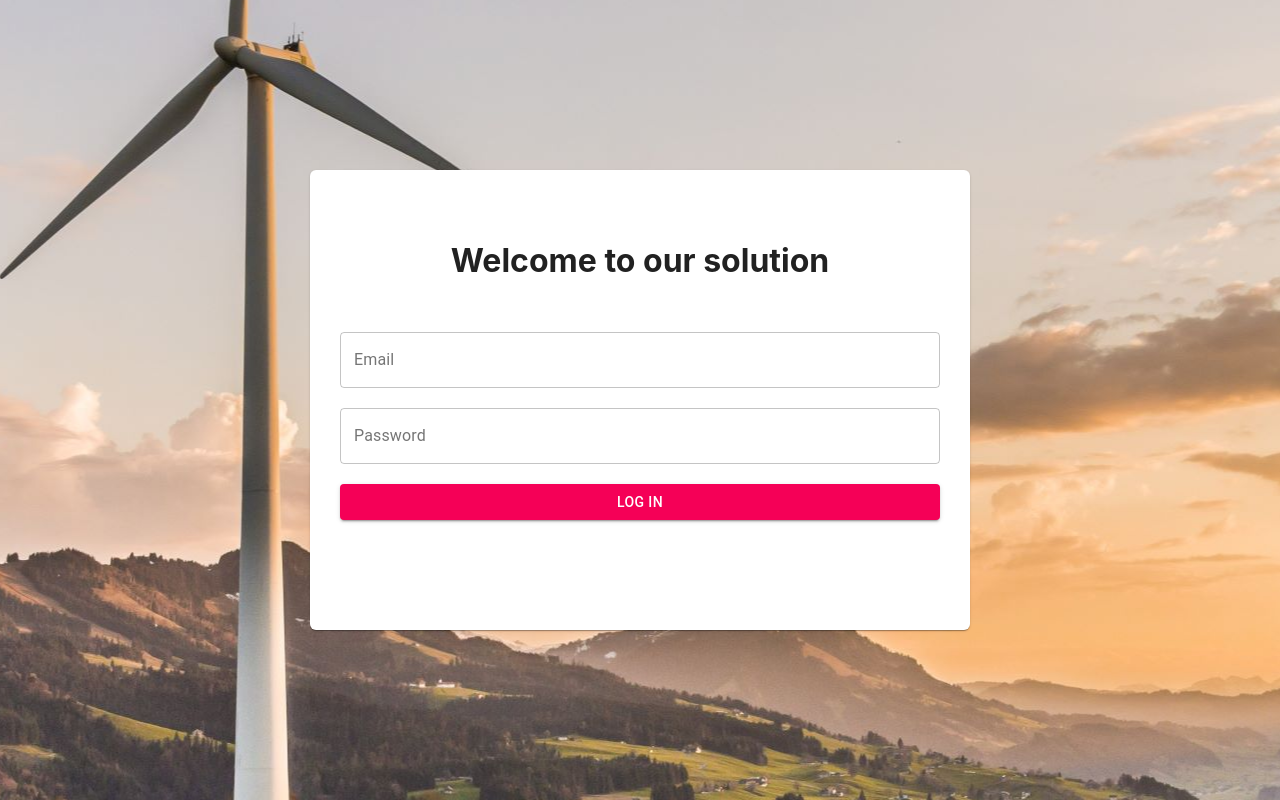
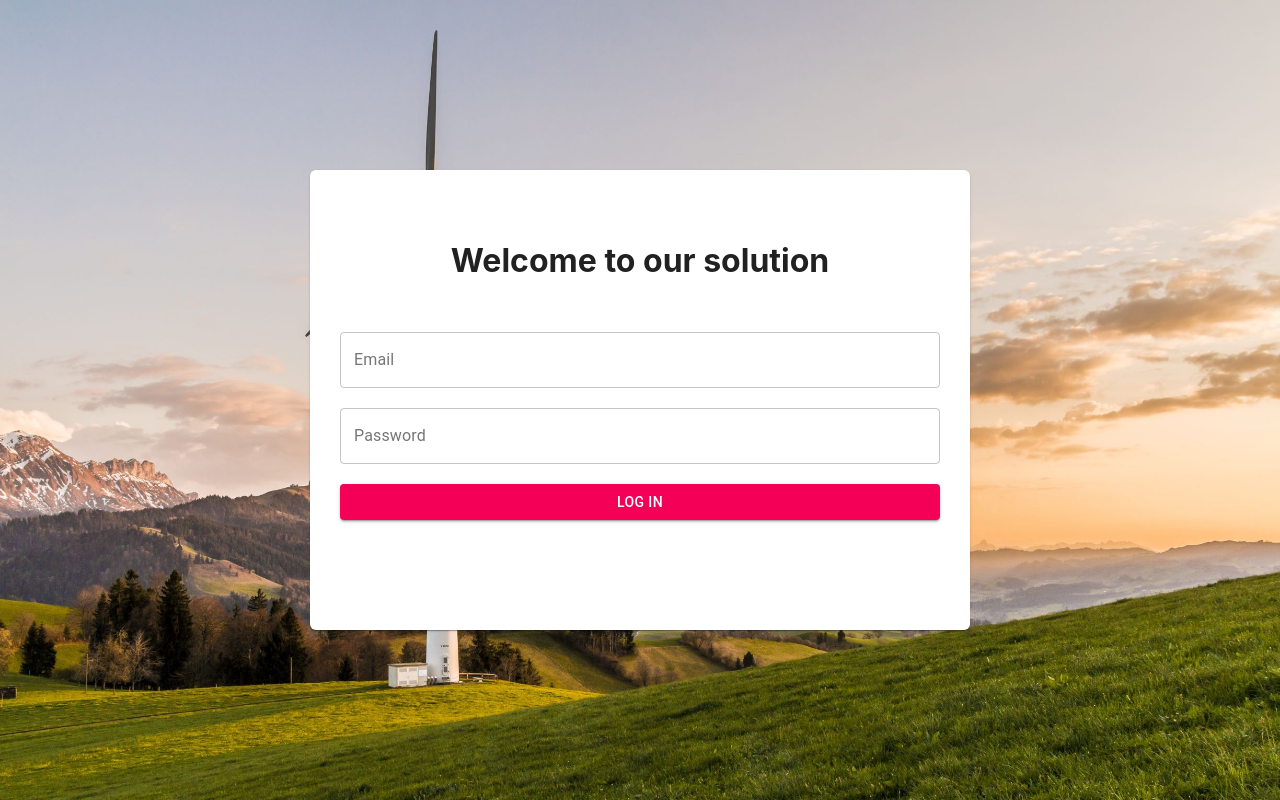
Before and after one commit to lcynarski/login-screen-ts, a React (Create React App) app: page / in a window 1280 px wide. Built offline with nearby package versions, Linux system fonts and the light colour scheme.

Commit message:
improved styles for login screen - changed form for small resolutions, fixed background

```diff
--- a/src/loginForm/loginForm.tsx
+++ b/src/loginForm/loginForm.tsx
@@ -27,7 +27,12 @@ const useStyles = makeStyles({
         borderRadius: 6,
         padding: '20px 30px 0',
         width: 600,
-        height: 440
+        height: 440,
+        "@media only screen and (max-width: 600px)": {
+            opacity: 0.9,
+            height: "100%",
+            width: "100%"
+        }
     },
     header: {
         padding: '30px 0'
--- a/src/loginScreen/loginScreen.tsx
+++ b/src/loginScreen/loginScreen.tsx
@@ -6,6 +6,8 @@ import background from "../assets/background-0.jpg";
 const useStyles = makeStyles({
     root: {
         background: `url(${background}) center`,
+        backgroundRepeat: "no-repeat",
+        backgroundSize: "cover",
         height: '100vh',
         display: 'flex',
         flexGrow: 1,
```
